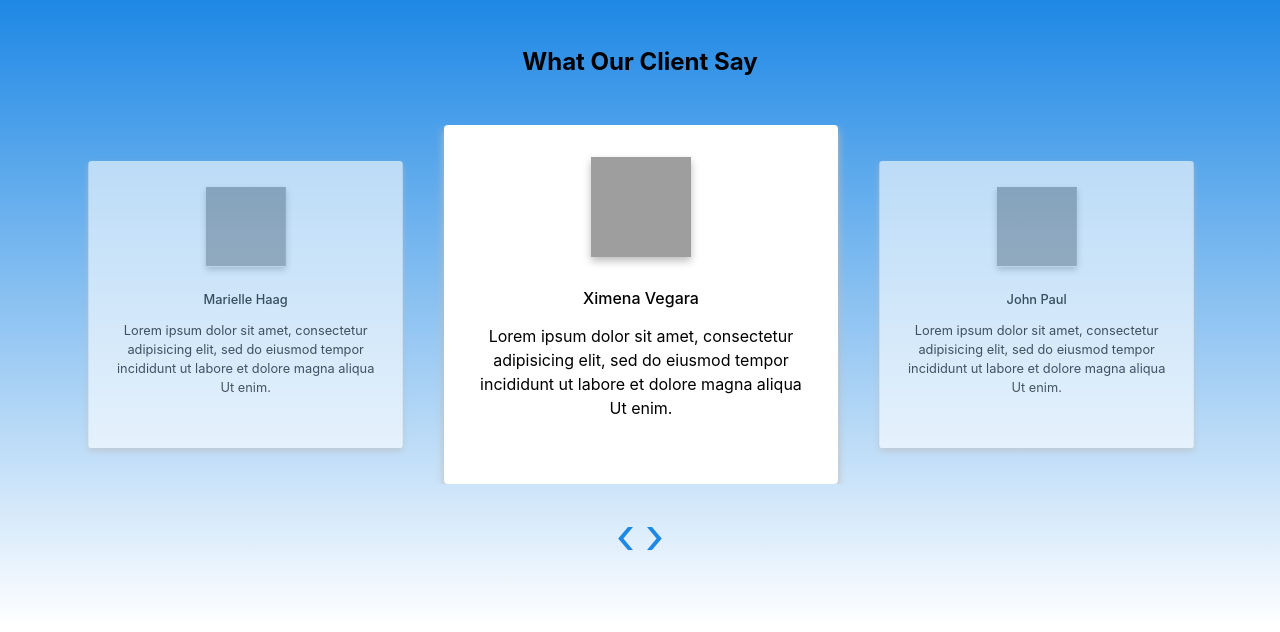
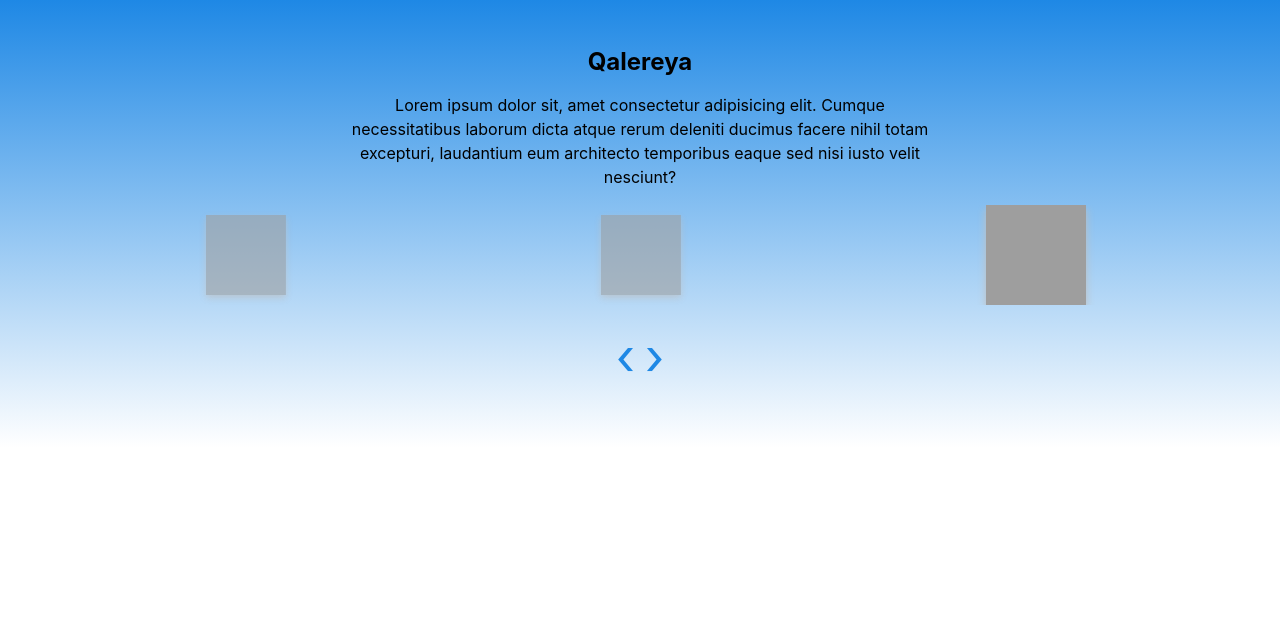
Before and after one commit to bahramhasanov/IsmayilliDovletHumanitarVeTexnologiyaKolleci, a Django app: page /core/ in a window 1280 px wide. Shown: the top 632 px of the page. Run offline with Django 3.2, Linux system fonts and the light colour scheme; some libraries are stand-ins or nearby versions; grey boxes are pictures that could not be loaded.

Commit message:
Slider 90%

```diff
--- a/core/templates/index.html
+++ b/core/templates/index.html
@@ -5,7 +5,7 @@
 <head>
     <meta charset='utf-8'>
     <meta name='viewport' content='width=device-width, initial-scale=1'>
-    <title>Snippet - BBBootstrap</title>
+    <title>Homepage</title>
     <link href='https://stackpath.bootstrapcdn.com/bootstrap/4.3.1/css/bootstrap.min.css' rel='stylesheet'>
     <link href='https://cdnjs.cloudflare.com/ajax/libs/font-awesome/4.7.0/css/font-awesome.min.css' rel='stylesheet'>
     <script type='text/javascript' src='https://cdnjs.cloudflare.com/ajax/libs/jquery/3.2.1/jquery.min.js'></script>
@@ -21,42 +21,40 @@
         rel="stylesheet" />
     <script src="https://cdnjs.cloudflare.com/ajax/libs/OwlCarousel2/2.3.4/owl.carousel.min.js"></script>
     <div class="container-fluid px-3 px-sm-5 my-5 text-center">
-        <h4 class="mb-5 font-weight-bold">What Our Client Say</h4>
+        <h4 class="mb-3 font-weight-bold">Qalereya</h4>
+        <p class="text-center w-50 mx-auto">Lorem ipsum dolor sit, amet consectetur adipisicing elit. Cumque
+            necessitatibus laborum dicta atque rerum
+            deleniti ducimus facere nihil totam excepturi, laudantium eum architecto temporibus eaque sed nisi iusto
+            velit nesciunt?</p>
         <div class="owl-carousel owl-theme">
             <div class="item first prev">
-                <div class="card border-0 py-3 px-4">
-                    <div class="row justify-content-center"> <img src="https://i.imgur.com/gazoShk.jpg"
-                            class="img-fluid profile-pic mb-4 mt-3"> </div>
-                    <h6 class="mb-3 mt-2">Marielle Haag</h6>
-                    <p class="content mb-5 mx-2">Lorem ipsum dolor sit amet, consectetur adipisicing elit, sed do
-                        eiusmod tempor incididunt ut labore et dolore magna aliqua Ut enim.</p>
+                <div class="row justify-content-center"> <img src="https://i.imgur.com/gazoShk.jpg"
+                        class="img-fluid profile-pic">
+                </div>
+            </div>
+            <div class="item next">
+                <div class="row justify-content-center"> <img src="https://i.imgur.com/ndQx2Rg.jpg"
+                        class="img-fluid profile-pic">
                 </div>
             </div>
             <div class="item show">
-                <div class="card border-0 py-3 px-4">
-                    <div class="row justify-content-center"> <img src="https://i.imgur.com/oW8Wpwi.jpg"
-                            class="img-fluid profile-pic mb-4 mt-3"> </div>
-                    <h6 class="mb-3 mt-2">Ximena Vegara</h6>
-                    <p class="content mb-5 mx-2">Lorem ipsum dolor sit amet, consectetur adipisicing elit, sed do
-                        eiusmod tempor incididunt ut labore et dolore magna aliqua Ut enim.</p>
+                <div class="row justify-content-center"> <img src="https://i.imgur.com/oW8Wpwi.jpg"
+                        class="img-fluid profile-pic">
                 </div>
             </div>
             <div class="item next">
-                <div class="card border-0 py-3 px-4">
-                    <div class="row justify-content-center"> <img src="https://i.imgur.com/ndQx2Rg.jpg"
-                            class="img-fluid profile-pic mb-4 mt-3"> </div>
-                    <h6 class="mb-3 mt-2">John Paul</h6>
-                    <p class="content mb-5 mx-2">Lorem ipsum dolor sit amet, consectetur adipisicing elit, sed do
-                        eiusmod tempor incididunt ut labore et dolore magna aliqua Ut enim.</p>
+                <div class="row justify-content-center"> <img src="https://i.imgur.com/ndQx3Rb.jpg"
+                        class="img-fluid profile-pic">
+                </div>
+            </div>
+            <div class="item next">
+                <div class="row justify-content-center"> <img src="https://i.imgur.com/ndQx2Rt.jpg"
+                        class="img-fluid profile-pic">
                 </div>
             </div>
             <div class="item last">
-                <div class="card border-0 py-3 px-4">
-                    <div class="row justify-content-center"> <img src="https://i.imgur.com/T5aOhwh.jpg"
-                            class="img-fluid profile-pic mb-4 mt-3"> </div>
-                    <h6 class="mb-3 mt-2">William Doe</h6>
-                    <p class="content mb-5 mx-2">Lorem ipsum dolor sit amet, consectetur adipisicing elit, sed do
-                        eiusmod tempor incididunt ut labore et dolore magna aliqua Ut enim.</p>
+                <div class="row justify-content-center"> <img src="https://i.imgur.com/T5aOhwh.jpg"
+                        class="img-fluid profile-pic">
                 </div>
             </div>
         </div>
```
Also changed, not shown: 2 other files.
